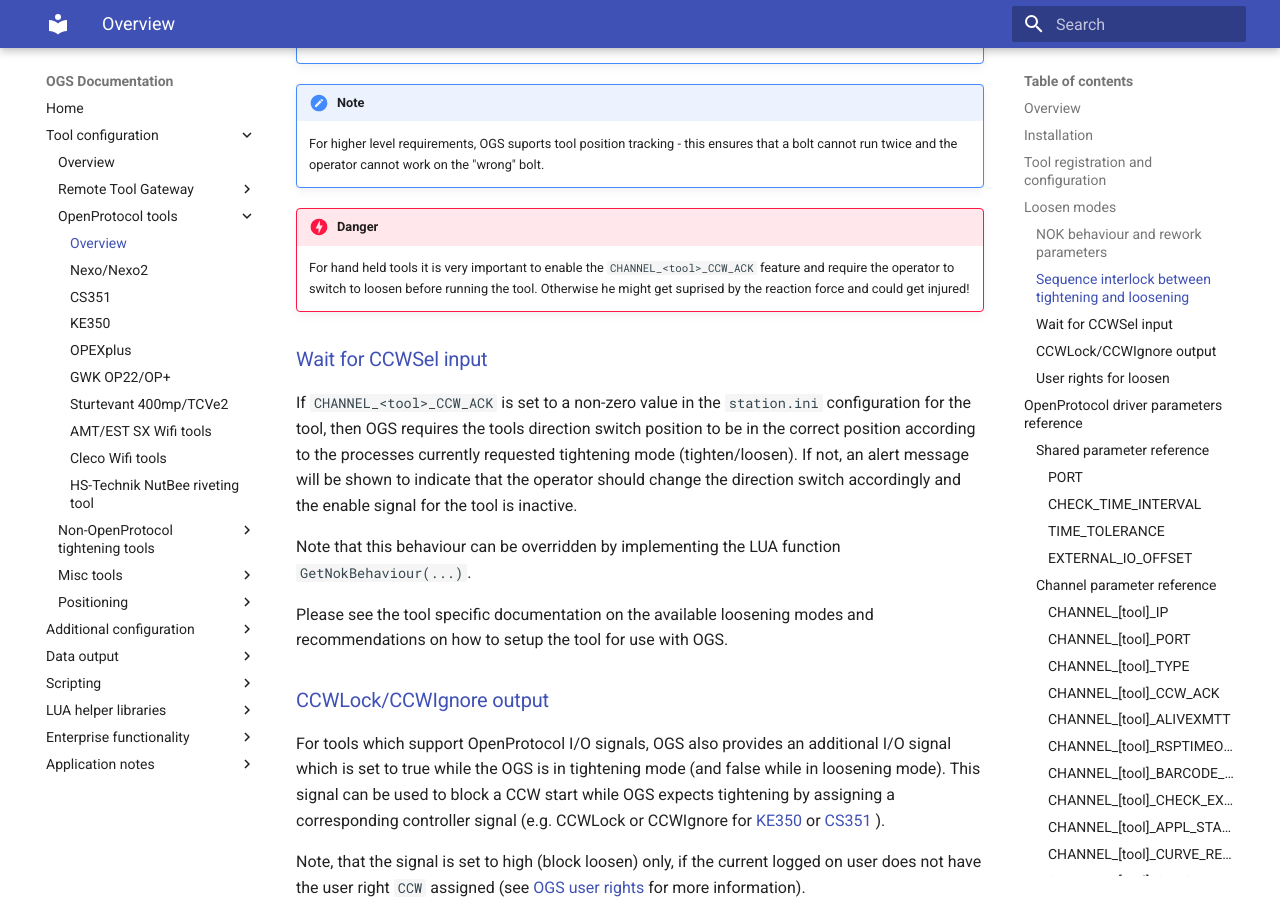
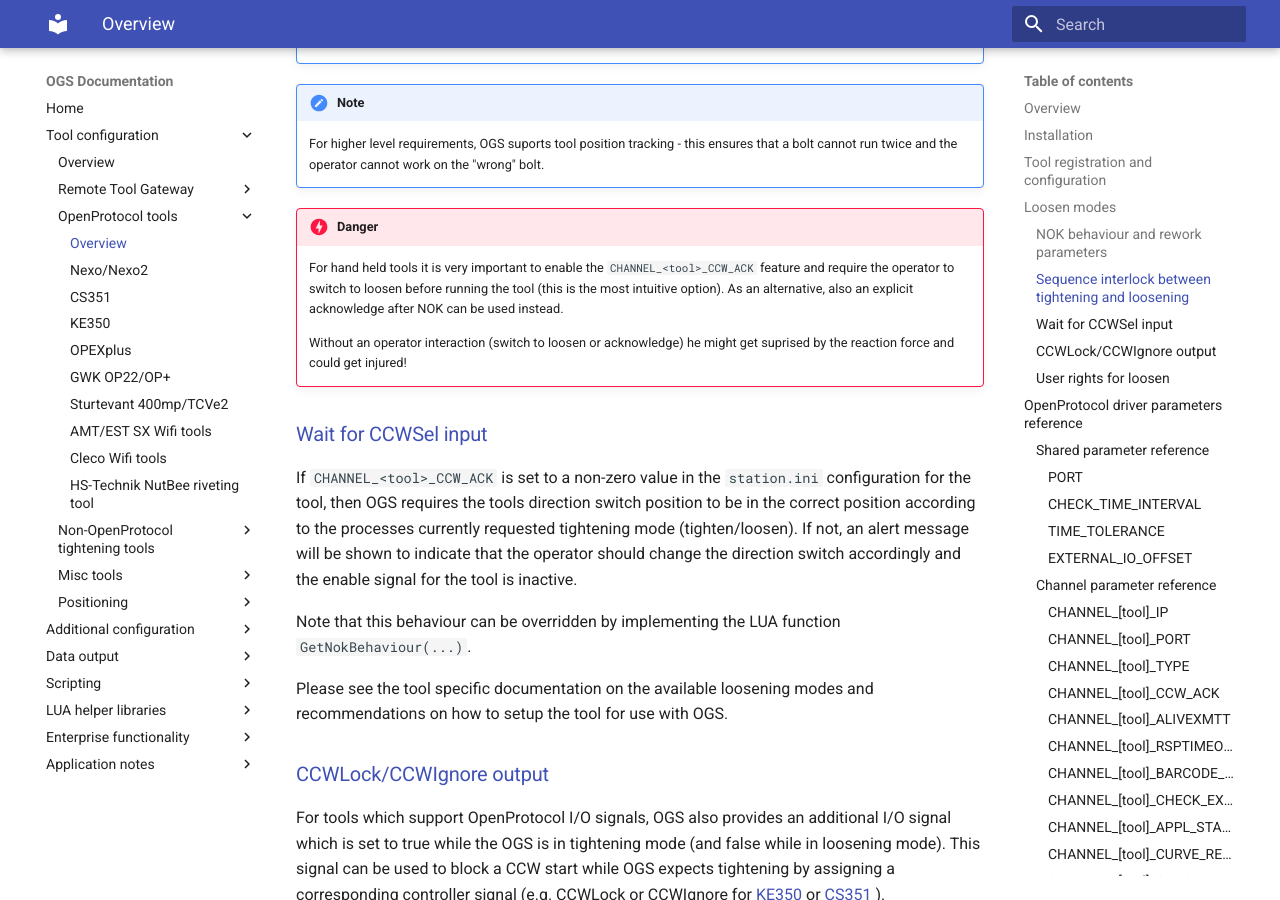
Before and after one commit to haller-erne/ogs, an MkDocs documentation site: the page built from docs/tools/openprotocol/README.md, in a window 1280 px wide and 900 px high, scrolled down 5292 px. Built offline with MkDocs 1.6.1 and Material for MkDocs 9.7.7, drawn with Linux system fonts in a browser that asks for light colours.

Commit message:
Fix ack tool

```diff
--- a/docs/tools/openprotocol/README.md
+++ b/docs/tools/openprotocol/README.md
@@ -160,9 +160,10 @@ from the operator, so the NOK will not pass unnoticed. OGS provides the followin
 
 !!! danger
 
-    For hand held tools it is very important to enable the `CHANNEL_<tool>_CCW_ACK` feature and
-    require the operator to switch to loosen before running the tool. Otherwise he might get suprised
-    by the reaction force and could get injured!
+    For hand held tools it is very important to enable the `CHANNEL_<tool>_CCW_ACK` feature and require the operator to switch to loosen before running the tool (this is the most intuitive option). As an alternative, also an explicit acknowledge after NOK can be used instead.
+
+    Without an operator interaction (switch to loosen or acknowledge) he might get suprised by the reaction force and could get injured!
+
 
 ### Wait for CCWSel input
 
```
